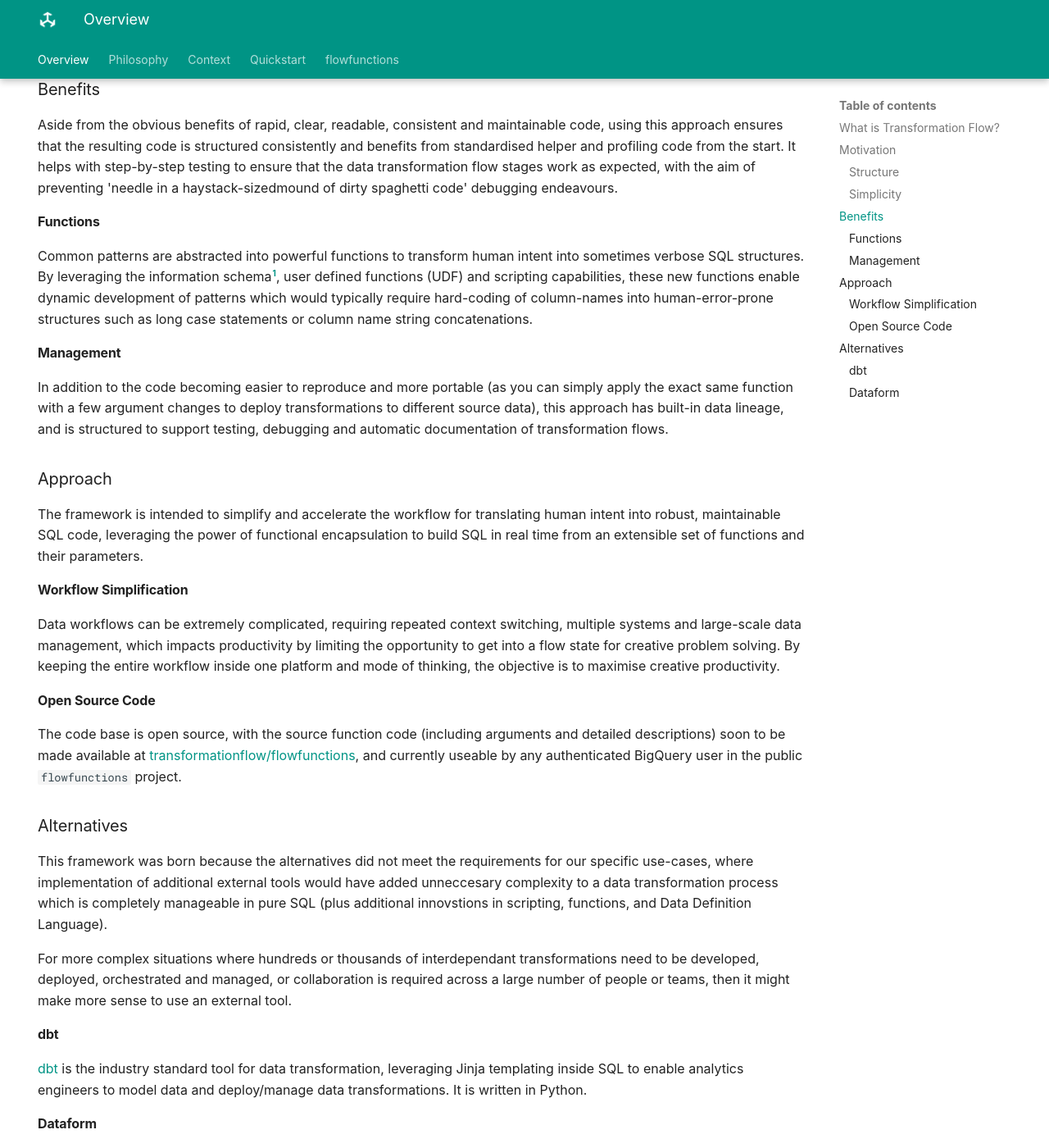
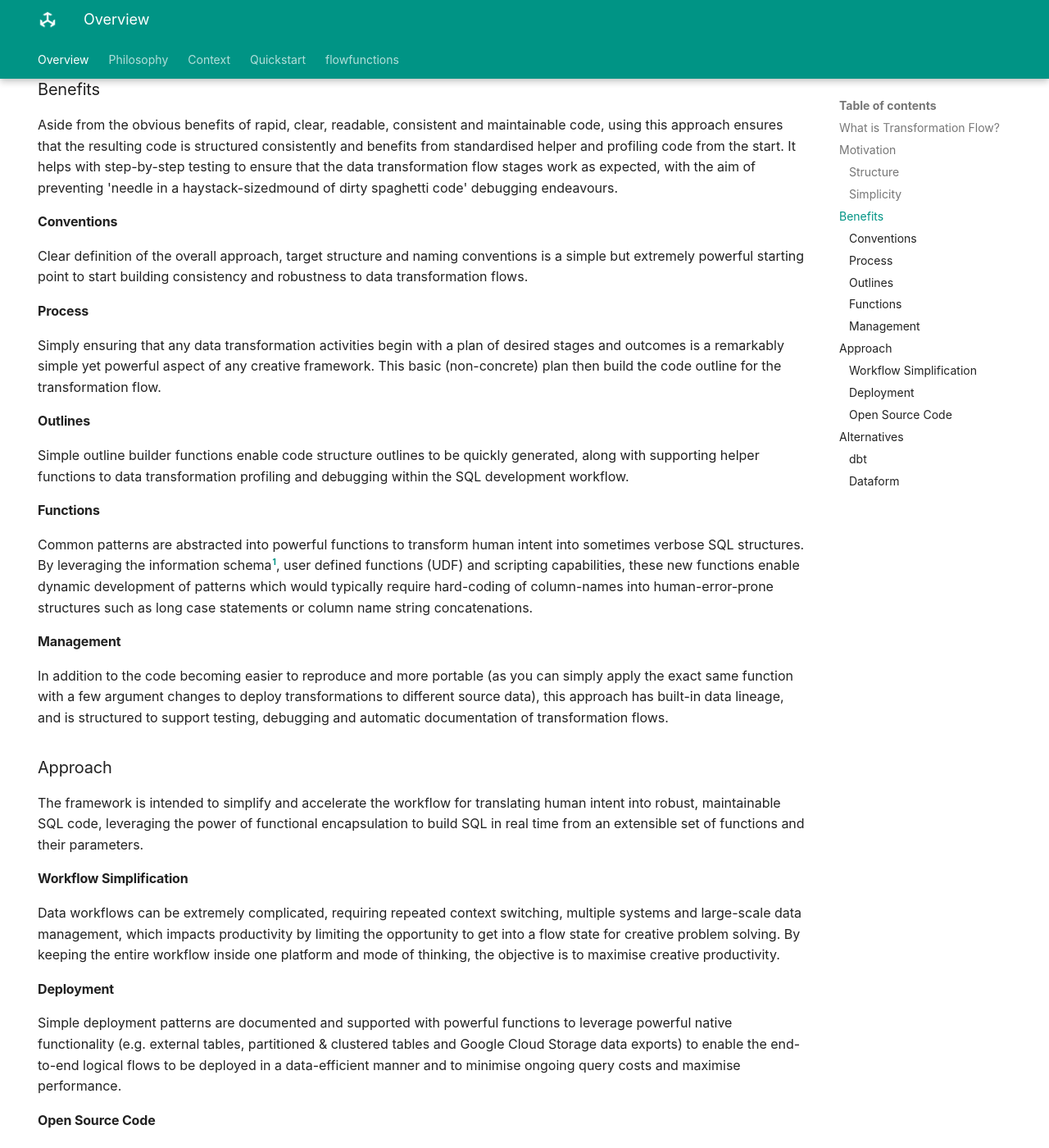
Before and after one commit to transformationflow/transformationflow.github.io, an MkDocs documentation site: the page built from docs/index.md, in a window 1280 px wide and 1400 px high, scrolled down 825 px. Shown: the whole window at 82% size. Built offline with MkDocs 1.6.1 and Material for MkDocs 9.7.7, drawn with Linux system fonts in a browser that asks for light colours; some web fonts are replaced; comment, search, counter and statistics services are not loaded; some of the changed text lies outside the part shown.

Commit message:
minor test updates

```diff
--- a/docs/index.md
+++ b/docs/index.md
@@ -20,6 +20,15 @@ The objective of this framework is to enable rapid development of robust data tr
 ## Benefits
 Aside from the obvious benefits of rapid, clear, readable, consistent and maintainable code, using this approach ensures that the resulting code is structured consistently and benefits from standardised helper and profiling code from the start.  It helps with step-by-step testing to ensure that the data transformation flow stages work as expected, with the aim of preventing 'needle in a haystack-sizedmound of dirty spaghetti code' debugging endeavours.
 
+### Conventions
+Clear definition of the overall approach, target structure and naming conventions is a simple but extremely powerful starting point to start building consistency and robustness to data transformation flows.
+
+### Process
+Simply ensuring that any data transformation activities begin with a plan of desired stages and outcomes is a remarkably simple yet powerful aspect of any creative framework.  This basic (non-concrete) plan then build the code outline for the transformation flow.
+
+### Outlines
+Simple outline builder functions enable code structure outlines to be quickly generated, along with supporting helper functions to data transformation profiling and debugging within the SQL development workflow.
+
 ### Functions
 Common patterns are abstracted into powerful functions to transform human intent into sometimes verbose SQL structures.  By leveraging the information schema[^1], user defined functions (UDF) and scripting capabilities, these new functions enable dynamic development of patterns which would typically require hard-coding of column-names into human-error-prone structures such as long case statements or column name string concatenations.
 
@@ -32,8 +41,11 @@ The framework is intended to simplify and accelerate the workflow for translatin
 ### Workflow Simplification
 Data workflows can be extremely complicated, requiring repeated context switching, multiple systems and large-scale data management, which impacts productivity by limiting the opportunity to get into a flow state for creative problem solving.  By keeping the entire workflow inside one platform and mode of thinking, the objective is to maximise creative productivity.
 
+### Deployment
+Simple deployment patterns are documented and supported with powerful functions to leverage powerful native functionality (e.g. external tables, partitioned & clustered tables and Google Cloud Storage data exports) to enable the end-to-end logical flows to be deployed in a data-efficient manner and to minimise ongoing query costs and maximise performance.
+
 ### Open Source Code
-The code base is open source, with the source function code (including arguments and detailed descriptions) soon to be made available at [transformationflow/flowfunctions](https://github.com/transformationflow/flowfunctions), and currently useable by any authenticated BigQuery user in the public `flowfunctions` project.
+The code base is open source, with the source function code (including arguments and detailed descriptions) soon to be made available at [transformationflow/flowfunctions](https://github.com/transformationflow/flowfunctions).  Access to the `flowfunctions` BigQuery project and functions is currently in private beta, please contact [flowfunctions@transformationflow.io](mailto:flowfunctions@transformationflow.io) for access in your geography.
 
 ## Alternatives
 This framework was born because the alternatives did not meet the requirements for our specific use-cases, where implementation of additional external tools would have added unneccesary complexity to a data transformation process which is completely manageable in pure SQL (plus additional innovstions in scripting, functions, and Data Definition Language).
```
Also changed, not shown: reference.md (added, +1 -0 lines).
